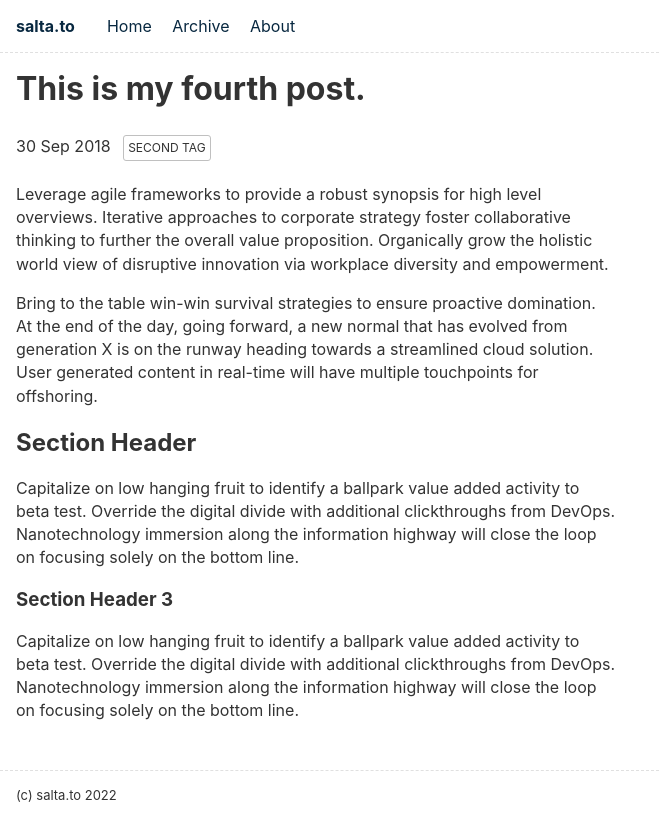
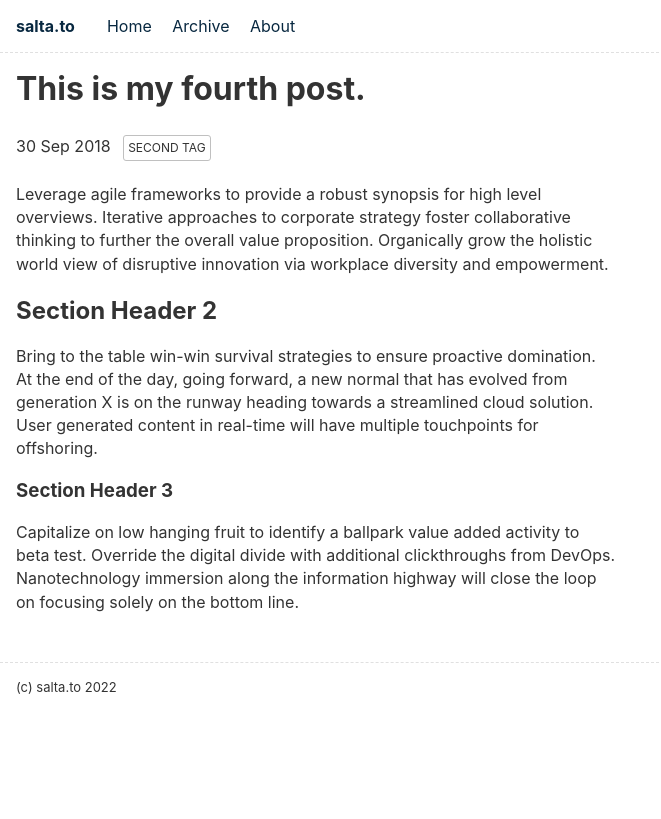
Before and after one commit to salta-to/salta-to, an Eleventy site: page posts/fourthpost.md in a window 1280 px wide. Shown: the whole page, without its empty margins (0-661 px from the left). Built offline with nearby package versions, Linux system fonts and the light colour scheme; Eleventy itself is replaced by a stand-in of ours; files that its build step writes are made by us from their sources.

Commit message:
Test new action

```diff
--- a/package.json
+++ b/package.json
@@ -3,7 +3,7 @@
   "version": "7.0.0",
   "description": "A starter repository for a blog web site using the Eleventy static site generator.",
   "scripts": {
-    "build": "npx @11ty/eleventy",
+    "build": "node @11ty/eleventy",
     "bench": "DEBUG=Eleventy:Benchmark* npx @11ty/eleventy",
     "watch": "npx @11ty/eleventy --watch",
     "serve": "npx @11ty/eleventy --serve",
--- a/posts/fourthpost.md
+++ b/posts/fourthpost.md
@@ -7,11 +7,9 @@ layout: layouts/post.njk
 ---
 Leverage agile frameworks to provide a robust synopsis for high level overviews. Iterative approaches to corporate strategy foster collaborative thinking to further the overall value proposition. Organically grow the holistic world view of disruptive innovation via workplace diversity and empowerment.
 
+## Section Header 2
+
 Bring to the table win-win survival strategies to ensure proactive domination. At the end of the day, going forward, a new normal that has evolved from generation X is on the runway heading towards a streamlined cloud solution. User generated content in real-time will have multiple touchpoints for offshoring.
-
-## Section Header
-
-Capitalize on low hanging fruit to identify a ballpark value added activity to beta test. Override the digital divide with additional clickthroughs from DevOps. Nanotechnology immersion along the information highway will close the loop on focusing solely on the bottom line.
 
 ### Section Header 3
 
```
Also changed, not shown: .github/workflow/main.yml.
